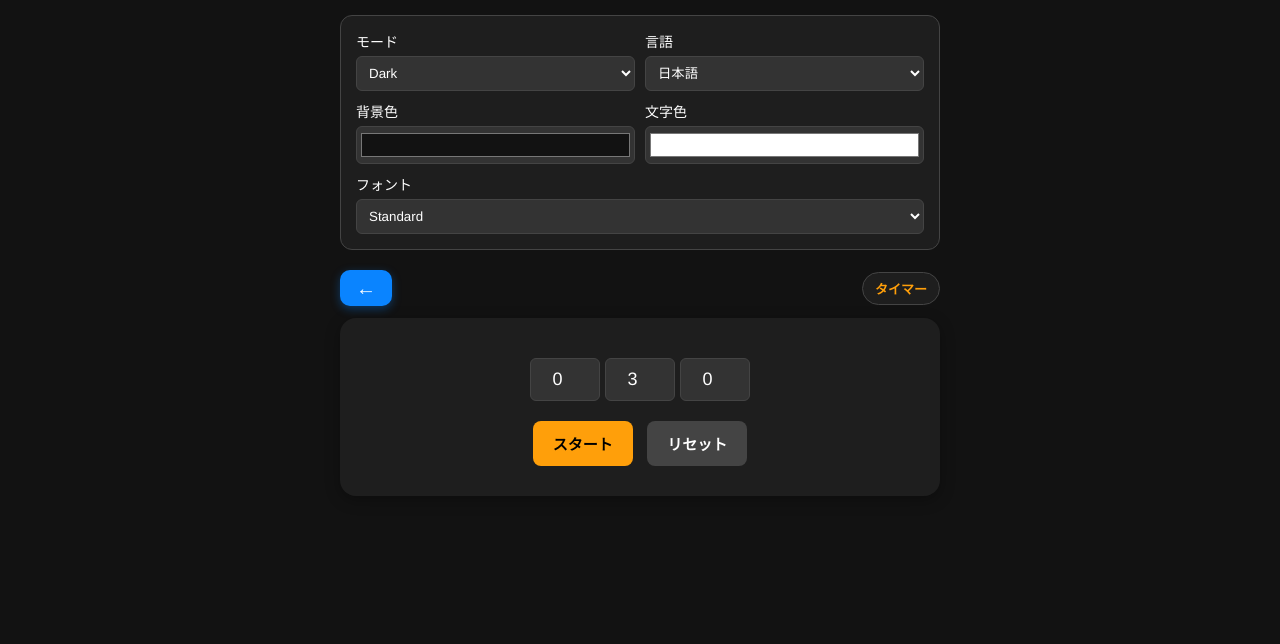
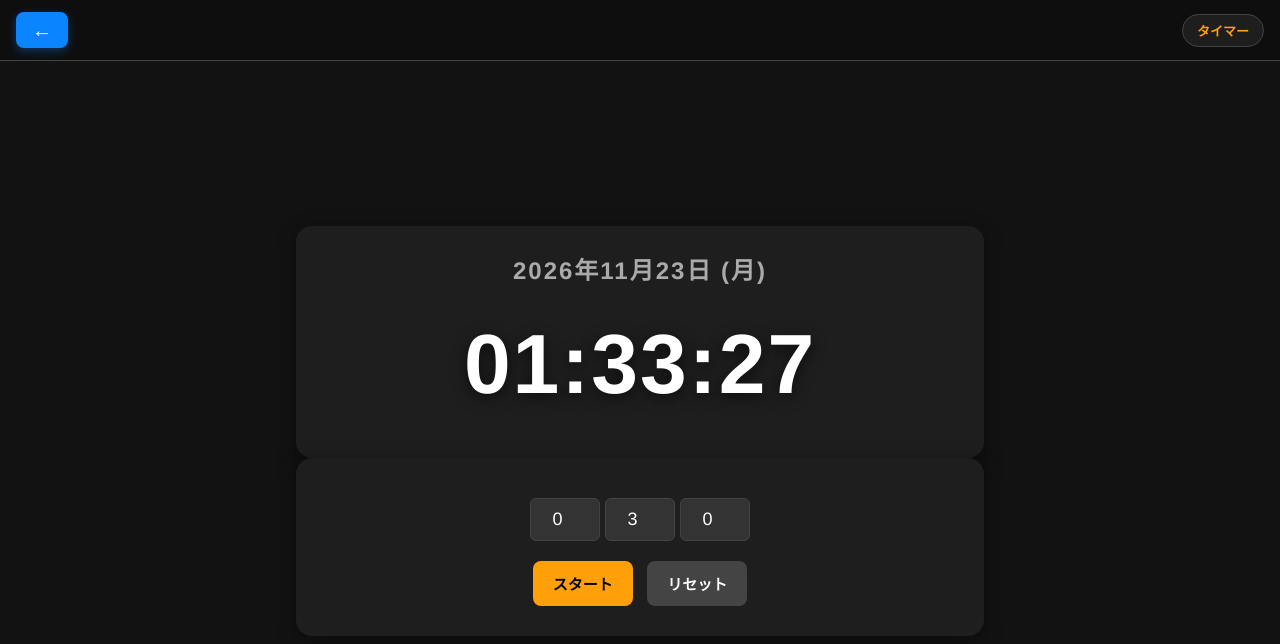
Before and after one commit to Winu-U0304/Winucalendar, a plain HTML site: page index.html in a window 1280 px wide. Both pictures are taken after a click on the button "⏳ タイマー". Drawn offline with Linux system fonts and the light colour scheme.

```diff
--- a/index.html
+++ b/index.html
@@ -26,10 +26,15 @@
             font-family: var(--font-family);
         }
 
+        html, body {
+            width: 100%;
+            height: 100%;
+            overflow-x: hidden;
+        }
+
         body {
             background-color: var(--bg-color);
             color: var(--text-color);
-            padding: 15px;
             display: flex;
             flex-direction: column;
             align-items: center;
@@ -41,28 +46,39 @@
             display: none !important;
         }
 
+        /* --------------------------------------------------
+           ホーム画面（設定パネル + モード選択）
+        -------------------------------------------------- */
+        #home-view {
+            width: 100%;
+            max-width: 600px;
+            padding: 20px 15px;
+            display: flex;
+            flex-direction: column;
+            gap: 20px;
+            margin: 0 auto;
+        }
+
         /* 設定エリア */
         header.sys-header {
             width: 100%;
-            max-width: 600px;
-            margin-bottom: 20px;
         }
 
         .settings-panel {
             background: var(--card-bg);
             padding: 15px;
-            border-radius: 12px;
+            border-radius: 14px;
             display: grid;
             grid-template-columns: repeat(2, 1fr);
             gap: 10px;
-            font-size: 14px;
+            font-size: 13px;
             border: 1px solid var(--border-color);
         }
 
         .setting-item {
             display: flex;
             flex-direction: column;
-            gap: 5px;
+            gap: 4px;
         }
 
         select, input[type="color"] {
@@ -80,18 +96,13 @@
             cursor: pointer;
         }
 
-        /* ホーム画面（モード選択ボタン） */
-        #home-screen {
-            width: 100%;
-            max-width: 600px;
-        }
-
+        /* ホームのモード選択グリッド */
         .home-title {
             font-size: 15px;
             font-weight: bold;
             color: #aaa;
-            margin-bottom: 10px;
             text-align: center;
+            margin-bottom: 5px;
         }
 
         .home-menu-grid {
@@ -110,8 +121,8 @@
             background: var(--card-bg);
             color: var(--text-color);
             border: 1px solid var(--border-color);
-            border-radius: 14px;
-            padding: 22px 12px;
+            border-radius: 16px;
+            padding: 28px 12px;
             font-size: 16px;
             font-weight: bold;
             cursor: pointer;
@@ -119,7 +130,7 @@
             flex-direction: column;
             align-items: center;
             justify-content: center;
-            gap: 8px;
+            gap: 10px;
             box-shadow: 0 4px 12px rgba(0, 0, 0, 0.25);
             transition: transform 0.15s ease, border-color 0.2s ease, background 0.2s ease;
         }
@@ -130,42 +141,58 @@
         }
 
         .home-mode-btn:active {
-            transform: scale(0.97);
+            transform: scale(0.96);
         }
 
         .mode-icon {
-            font-size: 24px;
+            font-size: 28px;
             line-height: 1;
         }
 
-        /* モード表示コンテナ（左上 青い ← ボタン + 単体アプリ） */
-        #mode-view {
-            width: 100%;
-            max-width: 600px;
+        /* --------------------------------------------------
+           全画面モード表示コンテナ (width: 100vw, height: 100vh)
+        -------------------------------------------------- */
+        #fullscreen-app-view {
+            position: fixed;
+            top: 0;
+            left: 0;
+            width: 100vw;
+            height: 100vh;
+            background-color: var(--bg-color);
             display: flex;
             flex-direction: column;
-            gap: 12px;
+            z-index: 100;
+            overflow-y: auto;
         }
 
-        .mode-top-bar {
+        /* 全画面トップバー */
+        .app-top-bar {
+            width: 100%;
             display: flex;
             align-items: center;
             justify-content: space-between;
-            width: 100%;
+            padding: 12px 16px;
+            background-color: rgba(0, 0, 0, 0.2);
+            border-bottom: 1px solid var(--border-color);
+            flex-shrink: 0;
         }
 
+        /* 左上の青い戻るボタン */
         .back-home-blue-btn {
             background-color: var(--back-btn-color);
             color: #ffffff;
             border: none;
-            border-radius: 10px;
+            border-radius: 8px;
             padding: 8px 16px;
             font-size: 20px;
             font-weight: bold;
             line-height: 1;
             cursor: pointer;
             box-shadow: 0 3px 10px rgba(10, 132, 255, 0.35);
-            transition: opacity 0.2s ease, transform 0.15s ease;
+            display: flex;
+            align-items: center;
+            justify-content: center;
+            transition: opacity 0.2s, transform 0.1s;
         }
 
         .back-home-blue-btn:hover {
@@ -176,25 +203,71 @@
             transform: scale(0.95);
         }
 
-        .current-mode-badge {
+        .app-mode-badge {
             font-size: 13px;
             font-weight: bold;
             color: var(--accent-color);
             background: var(--card-bg);
-            padding: 6px 12px;
+            padding: 6px 14px;
             border-radius: 999px;
             border: 1px solid var(--border-color);
         }
 
-        /* アプリ用カード基盤 */
+        /* 各アプリ全画面用コンテナ */
+        .app-fullscreen-content {
+            flex: 1;
+            width: 100%;
+            max-width: 720px;
+            margin: 0 auto;
+            padding: 20px 16px;
+            display: flex;
+            flex-direction: column;
+            justify-content: center;
+            align-items: center;
+        }
+
+        /* 時計全画面用：中央に大きく配置 */
+        #clock.app-card {
+            display: flex;
+            flex-direction: column;
+            align-items: center;
+            justify-content: center;
+            width: 100%;
+            text-align: center;
+        }
+
+        #clock .date-display {
+            font-size: 24px;
+            color: #aaa;
+            margin-bottom: 10px;
+            letter-spacing: 2px;
+        }
+
+        #clock .display-time {
+            font-size: clamp(48px, 12vw, 84px);
+            font-weight: 800;
+            letter-spacing: 2px;
+            font-variant-numeric: tabular-nums;
+            text-shadow: 0 4px 15px rgba(0, 0, 0, 0.6);
+        }
+
+        /* 手帳アプリ専用（縦幅いっぱいに使う） */
+        #diary.app-card {
+            width: 100%;
+            text-align: left;
+            padding: 0;
+            background: transparent;
+            box-shadow: none;
+        }
+
+        /* アプリ用カード基盤（時計以外） */
         .app-card {
             background: var(--card-bg);
             width: 100%;
-            max-width: 600px;
             border-radius: 16px;
             padding: 25px;
             text-align: center;
-            box-shadow: 0 4px 15px rgba(0,0,0,0.3);
+            box-shadow: 0 4px 20px rgba(0, 0, 0, 0.4);
             display: none;
         }
 
@@ -267,9 +340,9 @@
         .calc-grid button.operator { background: var(--accent-color); color: #000; }
         .calc-grid button.fn { background: #a5a5a5; color: #000; }
 
-        /* Winucalendar 独自デザインの完全統合 */
-        .login-wrapper { padding: 10px; text-align: center; }
-        .premium-login-card { background: var(--card-bg); padding: 20px; border-radius: 12px; border: 1px solid var(--border-color); }
+        /* Winucalendar 独自デザイン */
+        .login-wrapper { padding: 10px; text-align: center; width: 100%; }
+        .premium-login-card { background: var(--card-bg); padding: 25px 20px; border-radius: 14px; border: 1px solid var(--border-color); max-width: 440px; margin: 0 auto; }
         .login-title { font-size: 22px; margin-bottom: 10px; letter-spacing: 1px; color: var(--accent-color); }
         .login-sub-text { font-size: 13px; color: #aaa; margin-bottom: 15px; }
         .login-box { display: flex; gap: 8px; justify-content: center; }
@@ -314,8 +387,8 @@
         .day-header-label { text-align: center; font-weight: bold; font-size: 11px; color: #888; padding: 4px 0; }
         .cell-schedule-list { font-size: 9px; color: var(--accent-color); overflow: hidden; text-overflow: ellipsis; white-space: nowrap; margin-top: 2px; }
 
-        /* iPhone風本格メモ帳のデザイン */
-        .notes-app-wrapper { display: flex; height: 400px; background: var(--card-bg); border-radius: 12px; overflow: hidden; border: 1px solid var(--border-color); }
+        /* iPhone風メモ帳 */
+        .notes-app-wrapper { display: flex; height: 380px; background: var(--card-bg); border-radius: 12px; overflow: hidden; border: 1px solid var(--border-color); }
         .notes-sidebar, .notes-list-pane, .notes-editor-pane { display: flex; flex-direction: column; height: 100%; padding: 10px; }
         .notes-sidebar { width: 30%; border-right: 1px solid var(--border-color); background: #1a1a1a; }
         .notes-list-pane { width: 35%; border-right: 1px solid var(--border-color); background: #1e1e1e; }
@@ -340,8 +413,8 @@
             .mobile-only-btn { display: inline-block; }
         }
 
-        /* 日記モーダル */
-        .modal-wrapper { position: fixed; top: 0; left: 0; width: 100%; height: 100%; background: rgba(0,0,0,0.7); display: flex; align-items: center; justify-content: center; z-index: 1000; padding: 15px; }
+        /* モーダル */
+        .modal-wrapper { position: fixed; top: 0; left: 0; width: 100vw; height: 100vh; background: rgba(0,0,0,0.7); display: flex; align-items: center; justify-content: center; z-index: 1000; padding: 15px; }
         .modal-zoom-container { background: var(--card-bg); width: 100%; max-width: 460px; border-radius: 14px; padding: 20px; border: 1px solid var(--border-color); box-shadow: 0 10px 25px rgba(0,0,0,0.5); }
         .modal-header { display: flex; justify-content: space-between; align-items: center; margin-bottom: 15px; }
         .back-btn { padding: 6px 12px; background: #333; color: #fff; border: none; border-radius: 6px; cursor: pointer; font-size: 13px; }
@@ -353,6 +426,9 @@
     </style>
 </head>
 <body>
+
+    <!-- 1. ホーム画面（設定パネル ＆ 各モード選択ボタン） -->
+    <section id="home-view">
         <header class="sys-header">
             <div class="settings-panel">
                 <div class="setting-item">
@@ -388,8 +464,7 @@
             </div>
         </header>
 
-    <!-- ホーム画面：各モードボタン -->
-    <section id="home-screen">
+        <div>
             <p class="home-title" id="home-select-title">モードを選択してください</p>
             <div class="home-menu-grid">
                 <button class="home-mode-btn" onclick="openMode('clock')">
@@ -417,15 +492,17 @@
                     <span id="btn-mode-calc">電卓</span>
                 </button>
             </div>
+        </div>
     </section>
 
-    <!-- モード表示画面（左上に青い ← ボタン） -->
-    <section id="mode-view" class="hidden">
-        <div class="mode-top-bar">
-            <button type="button" class="back-home-blue-btn" id="backToHomeBtn" onclick="goHome()" aria-label="ホームに戻る">←</button>
-            <span class="current-mode-badge" id="current-mode-label">時計</span>
+    <!-- 2. 全画面モード表示ビューポート（トップバー + アプリ本体） -->
+    <section id="fullscreen-app-view" class="hidden">
+        <div class="app-top-bar">
+            <button type="button" class="back-home-blue-btn" onclick="goHome()" aria-label="ホームに戻る">←</button>
+            <span class="app-mode-badge" id="app-mode-title">時計</span>
         </div>
 
+        <div class="app-fullscreen-content">
             <!-- 1. 時計 -->
             <div id="clock" class="app-card">
                 <div class="date-display" id="clock-date">----/--/--</div>
@@ -551,9 +628,10 @@
                     <button class="operator" onclick="calculateResult()">=</button>
                 </div>
             </div>
+        </div>
     </section>
 
-    <!-- 通知ポップアップ（画面最上部に現れるアラーム停止窓） -->
+    <!-- 通知ポップアップ（アラーム停止窓） -->
     <div id="notificationBanner" class="modal-wrapper hidden" style="background: rgba(0,0,0,0.6); align-items: flex-start; padding-top: 30px;">
         <div class="modal-zoom-container" style="background: #ff9f0a; color: #000; text-align: center; max-width: 380px; box-shadow: 0 8px 30px rgba(0,0,0,0.5);">
             <h2 style="font-size: 20px; margin-bottom: 8px;">⏰ <span id="notif-title">時間になりました！</span></h2>
@@ -612,32 +690,32 @@
         let currentLang = 'ja';
         let activeModeId = null;
 
-        // ホーム画面へ戻る
+        // ホーム画面へ戻る（全画面表示を解除）
         function goHome() {
             activeModeId = null;
+            document.getElementById('fullscreen-app-view').classList.add('hidden');
+            document.getElementById('home-view').classList.remove('hidden');
             document.querySelectorAll('.app-card').forEach(c => c.classList.remove('active'));
-            document.getElementById('mode-view').classList.add('hidden');
-            document.getElementById('home-screen').classList.remove('hidden');
         }
 
-        // 選択したモードを単体表示する
+        // 選択したモードを完全全画面表示にする
         function openMode(modeId) {
             activeModeId = modeId;
-            document.getElementById('home-screen').classList.add('hidden');
-            document.getElementById('mode-view').classList.remove('hidden');
+            document.getElementById('home-view').classList.add('hidden');
+            document.getElementById('fullscreen-app-view').classList.remove('hidden');
 
             document.querySelectorAll('.app-card').forEach(c => c.classList.remove('active'));
             const targetCard = document.getElementById(modeId);
             if (targetCard) {
                 targetCard.classList.add('active');
             }
-            updateCurrentModeBadge();
+            updateCurrentModeTitle();
         }
 
-        function updateCurrentModeBadge() {
+        function updateCurrentModeTitle() {
             if (!activeModeId) return;
             const d = langData[currentLang];
-            document.getElementById('current-mode-label').innerText = d[activeModeId] || activeModeId;
+            document.getElementById('app-mode-title').innerText = d[activeModeId] || activeModeId;
         }
 
         // 共通カラーパレット切り替え
@@ -653,7 +731,6 @@
             updateColors();
         }
 
-        // 画面の配色（背景色・文字色）をリアルタイムに更新する関数
         function updateColors() {
             const bg = document.getElementById('bg-color-picker').value;
             const text = document.getElementById('text-color-picker').value;
@@ -662,12 +739,10 @@
             document.documentElement.style.setProperty('--text-main', text);
         }
 
-        // 選択されたフォントスタイルをシステム全体に適用する関数
         function changeFont(font) {
             document.documentElement.style.setProperty('--font-family', font);
         }
 
-        // 画面上のテキストを一括で日本語または英語に切り替える関数
         function changeLanguage(lang) {
             currentLang = lang;
             const d = langData[lang];
@@ -685,11 +760,10 @@
             document.getElementById('btn-mode-alarm').innerText = d.alarm;
             document.getElementById('btn-mode-calc').innerText = d.calc;
 
-            updateCurrentModeBadge();
+            updateCurrentModeTitle();
             updateButtonLabels();
         }
 
-        // 開始・停止など、状況に応じて変化するボタンのラベルを更新
         function updateButtonLabels() {
             const d = langData[currentLang];
             document.getElementById('sw-start').innerText = swInterval ? d.stop : d.start;
@@ -701,7 +775,7 @@
             updateAlarmStatusDisplay();
         }
 
-        // 通知音（Web Audio API）＆バナー制御
+        // 通知アラート＆電子音
         let alertSoundTimer = null;
         let audioCtx = null;
 
@@ -1089,7 +1163,7 @@
             renderCalendarGrid();
         });
 
-        // メモ帳機能：フォルダ階層の制御
+        // メモ帳機能
         document.getElementById("addFolderBtn").addEventListener("click", () => {
             const folderName = prompt("新しいフォルダ名を入力してください：");
             if (!folderName || !folderName.trim()) return;
@@ -1228,7 +1302,7 @@
             document.getElementById("noteSavedStatus").innerText = "自動保存済";
         }
 
-        // 左右滑らかスライド移動システム
+        // 左右滑らかスライド
         document.getElementById("tabCalendarBtn").addEventListener("click", function() {
             switchInternalPage(0, this);
         });
@@ -1246,7 +1320,7 @@
             container.style.transform = `translateX(-${pageIndex * 50}%)`;
         }
 
-        // スマホ専用：メモ帳内の画面戻り制御
+        // スマホ専用
         document.getElementById("backToFoldersBtn").addEventListener("click", () => {
             document.getElementById("notesListPane").style.display = "none";
             document.getElementById("notesSidebar").style.display = "flex";
```
Lines whose indentation alone changed are shown as unchanged.
